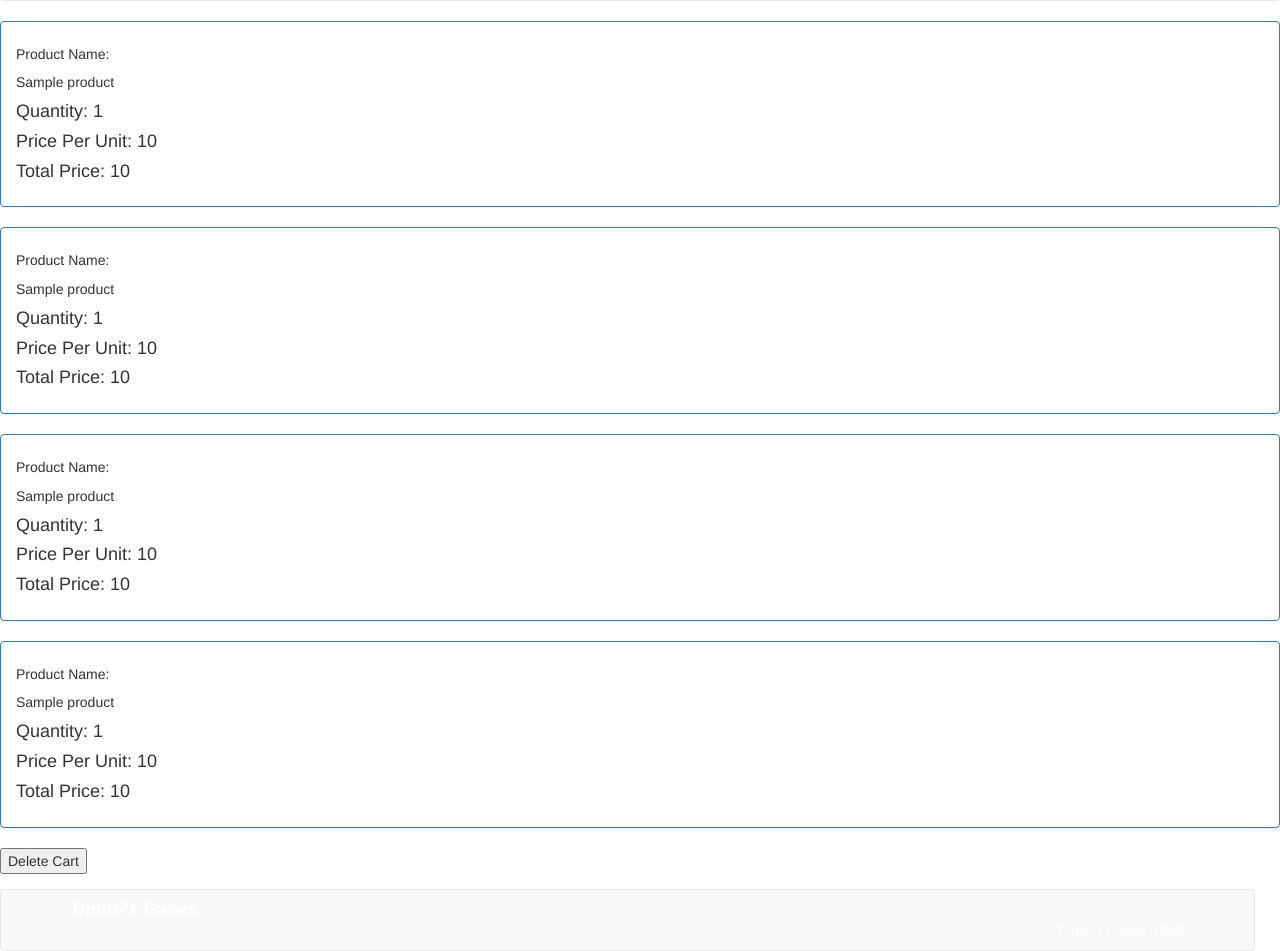
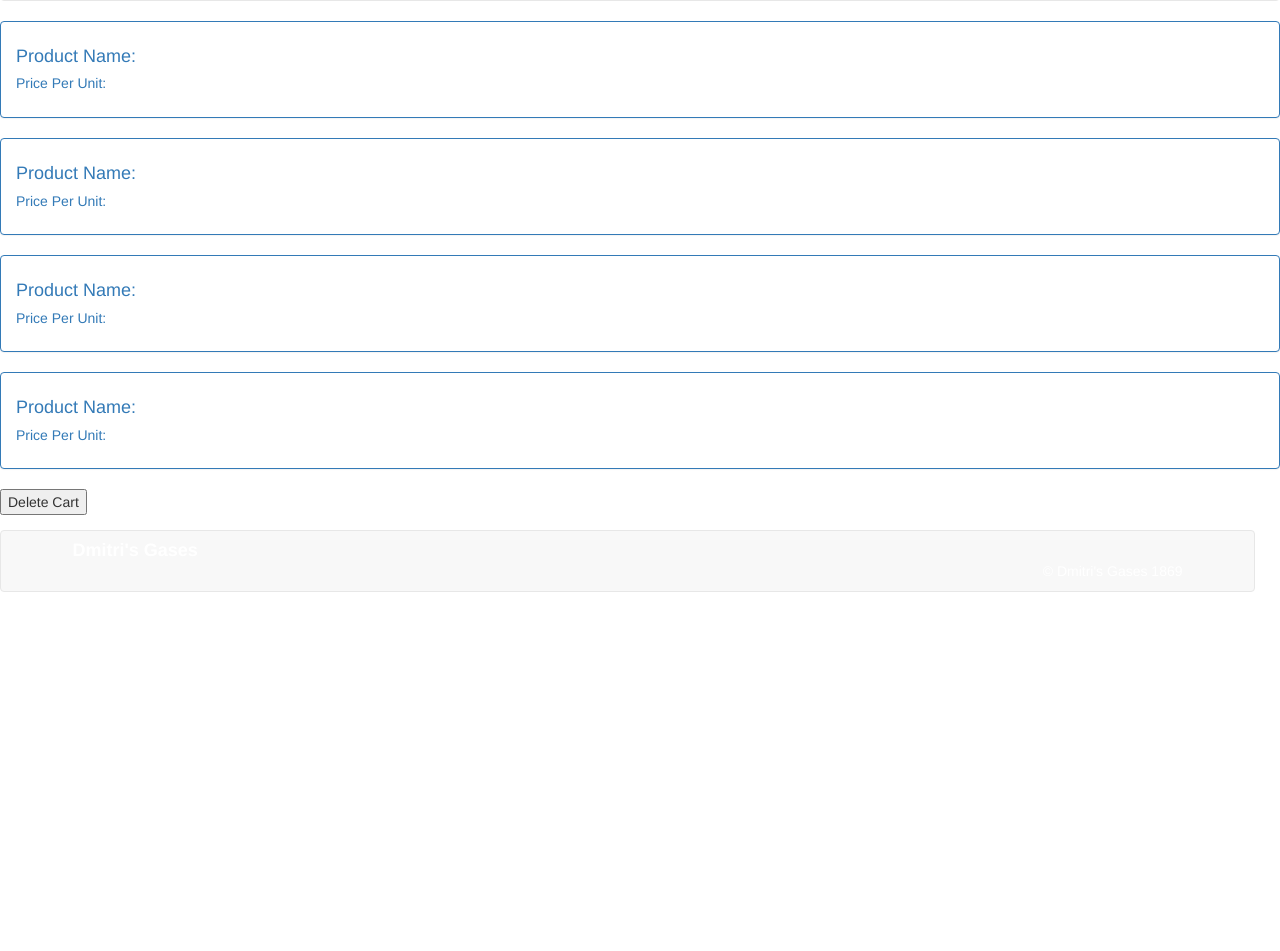
Before and after one commit to ReganThorpe/CS3500-Final-Project, a PHP site: page /cart.php in a window 1280 px wide. Shown: the part 268-1219 px from the top of the page. After the commit the page ends 860 px from the top, so only its background shows below. Run offline with PHP 8.4, Linux system fonts and the light colour scheme; the visitor is signed in with stand-in values (Sample User, id 1); tables that the repository leaves empty hold one stand-in row (values such as "Sample post"); some libraries are stand-ins or nearby versions; some web fonts are replaced.

Commit message:
idk, cart stuff

```diff
--- a/cart.php
+++ b/cart.php
@@ -60,10 +60,10 @@ catch(PDOException $e){
     <link type="text/css" rel="stylesheet" href="css/all.css" />
     <link type="text/css" rel="stylesheet" href="css/cart.css" />
     <style media="screen">
-      /* img {
+      img {
         margin-left: 35%;
         margin-right: auto;
-      } */
+      }
     </style>
   </head>
   <body>
@@ -71,22 +71,37 @@ catch(PDOException $e){
     <?php
 
     foreach ($cart as $key => $value) {
-
-      $sql = "SELECT * FROM Product";
+      $sql = "SELECT * FROM Product WHERE ProductID = ? ";
       $statement = $pdo->prepare($sql);
-      // $statement->bindValue(1, $value['ProductID']);
+      $statement->bindValue(1, $value['ProductID']);
       $statement->execute();
       $product = $statement->fetch();
 
-      $total = $cart['UnitsInCart'] * $product['Price'];
+    echo "<div class=\"panel panel-primary\"><div class=\"panel-body\">";
+    echo "<a href=\"product.php?id=".$product['ProductID']."\">";
+    echo "<h4>Product Name: ".$product['Name']."</h4>";
+    echo "<h5>Price Per Unit: ".$product['Price']."</h5>";
+    echo "</a></div></div>";
+  }
 
-      echo "<div class=\"panel panel-primary\"><div class=\"panel-body\">";
-      echo "<h5>Product Name: </h5>".$product['Name'];
-      echo "<h4>Quantity: ".$cart['UnitsInCart']."</h4>";
-      echo "<h4>Price Per Unit: ".$product['Price']."</h4>";
-      echo "<h4>Total Price: ".$total."</h4>";
-      echo "</div></div>";
-    }
+
+    // foreach ($cart as $key => $value) {
+    //
+    //   $sql = "SELECT * FROM Product";
+    //   $statement = $pdo->prepare($sql);
+    //   // $statement->bindValue(1, $value['ProductID']);
+    //   $statement->execute();
+    //   $product = $statement->fetch();
+    //
+    //   $total = $cart['UnitsInCart'] * $product['Price'];
+    //
+    //   echo "<div class=\"panel panel-primary\"><div class=\"panel-body\">";
+    //   echo "<h5>Product Name: </h5>".$product['Name'];
+    //   echo "<h4>Quantity: ".$cart['UnitsInCart']."</h4>";
+    //   echo "<h4>Price Per Unit: ".$product['Price']."</h4>";
+    //   echo "<h4>Total Price: ".$total."</h4>";
+    //   echo "</div></div>";
+    // }
      ?>
      <form class="" action="cart.php" method="post">
        <div class="form-group">
```
